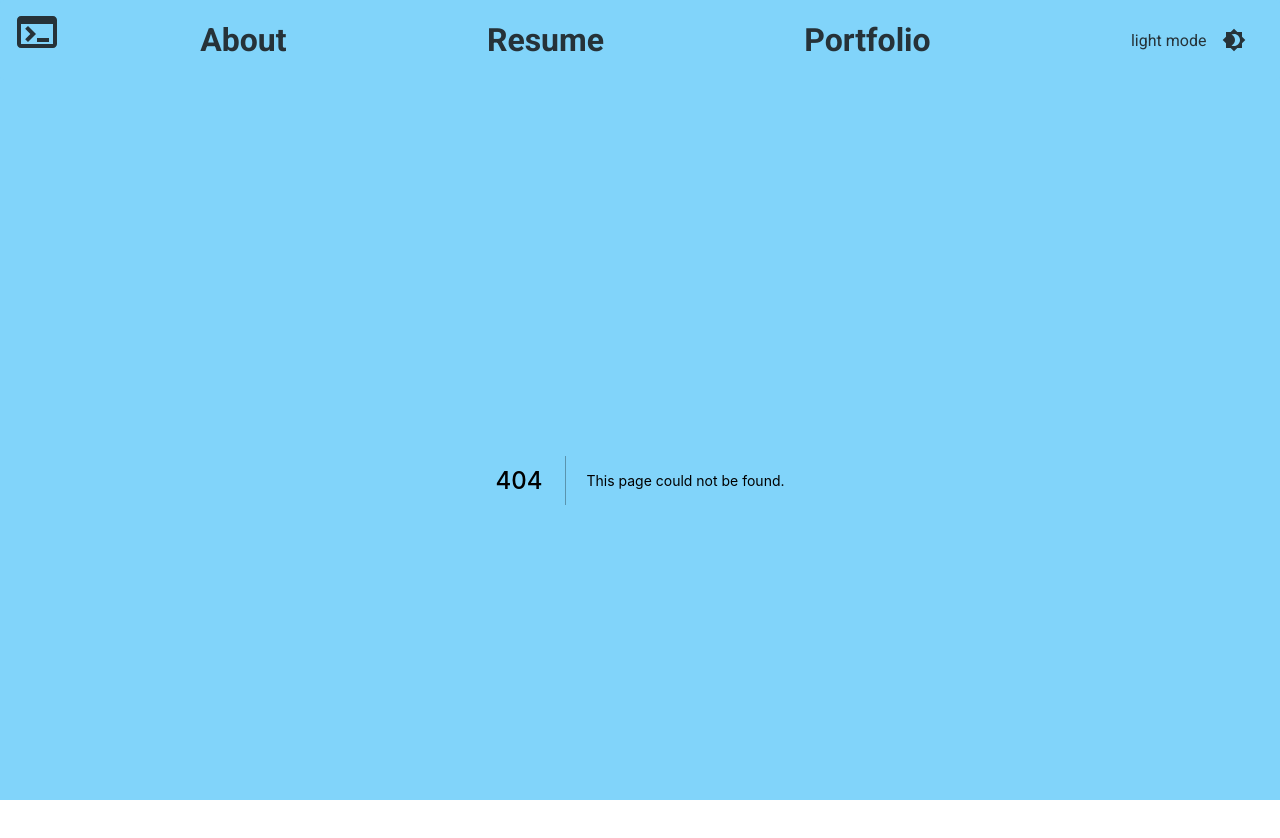
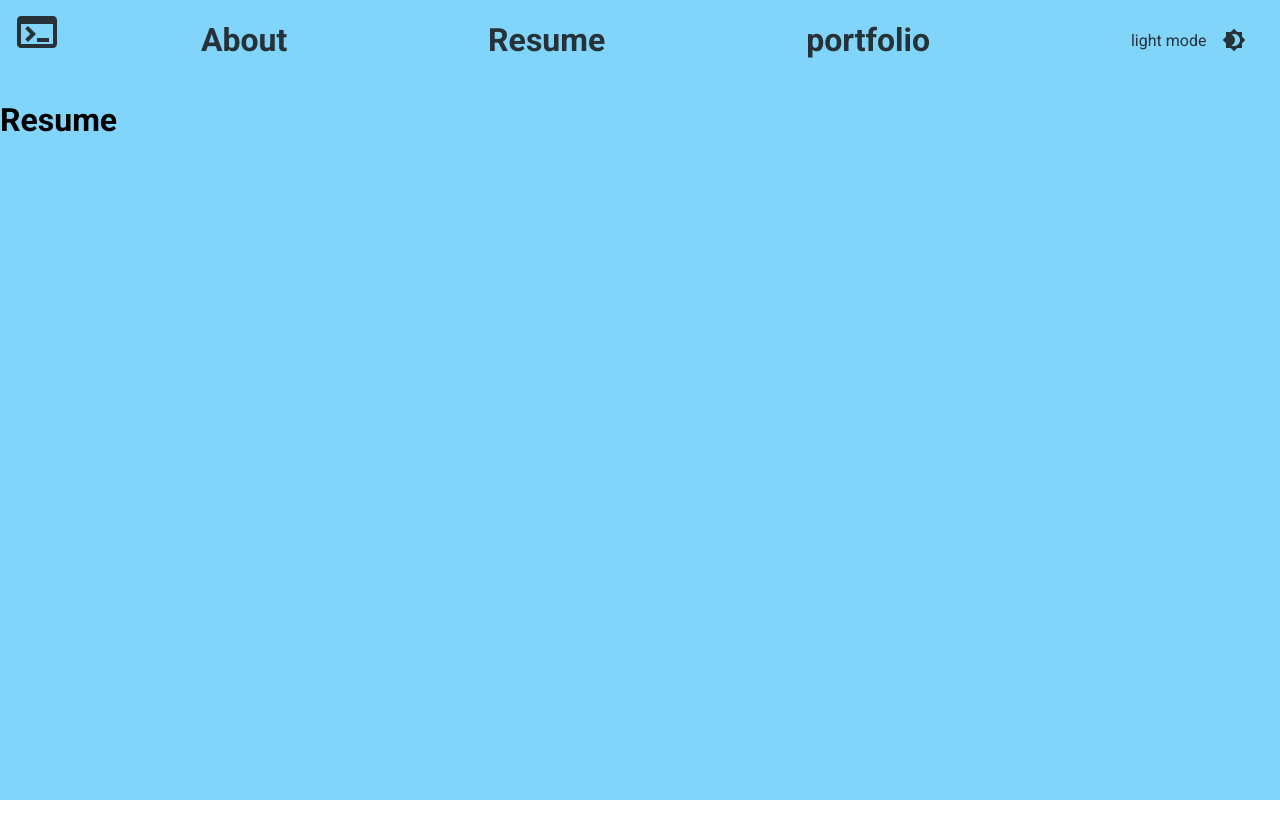
Before and after one commit to tarekel96/Portfolio_App, a Next.js app in the folder next-portfolio/: page /resume in a window 1280 px wide. Before the commit this address had no page. Shown: the top 838 px of the page. After the commit the page ends 800 px from the top, so only its background shows below. Built offline with nearby package versions, Linux system fonts and the light colour scheme.

Commit message:
implemented navigation for the different pages

```diff
--- a/next-portfolio/components/Navbar.js
+++ b/next-portfolio/components/Navbar.js
@@ -1,10 +1,26 @@
 import { useTheme, styled } from '@mui/material/styles';
 import { useSettingsContext } from '../context/SettingsContext';
+import Link from 'next/link';
 import IconButton from '@mui/material/IconButton';
 import Tooltip from '@mui/material/Tooltip';
 import TerminalIcon from '@mui/icons-material/Terminal';
 import Brightness4Icon from '@mui/icons-material/Brightness4';
 import Brightness7Icon from '@mui/icons-material/Brightness7';
+
+const navItems = [
+	{
+		title: 'About',
+		url: '/about'
+	},
+	{
+		title: 'Resume',
+		url: '/resume'
+	},
+	{
+		title: 'portfolio',
+		url: '/portfolio'
+	}
+];
 
 const Wrapper = styled('nav')(({ theme }) => ({
 	display: 'flex',
@@ -64,12 +80,20 @@ export const Navbar = () => {
 	return (
 		<Wrapper>
 			<Tooltip title="Send Message" placement="right" arrow={true}>
-				<Terminal />
+				<Link href="/">
+					<a>
+						<Terminal />
+					</a>
+				</Link>
 			</Tooltip>
 			<SubNavWrapper>
-				<NavItem>About</NavItem>
-				<NavItem>Resume</NavItem>
-				<NavItem>Portfolio</NavItem>
+				{navItems.map(({ title, url }, index) => (
+					<NavItem key={index}>
+						<Link href={url}>
+							<a>{title}</a>
+						</Link>
+					</NavItem>
+				))}
 			</SubNavWrapper>
 			{theme.palette.mode} mode
 			<IconButton sx={{ ml: 1 }} onClick={toggleDarkMode} color="inherit">
--- /dev/null
+++ b/next-portfolio/pages/portfolio.js
@@ -0,0 +1,5 @@
+const Portfolio = () => {
+	return <h1>Portfolio</h1>;
+};
+
+export default Portfolio;
--- /dev/null
+++ b/next-portfolio/pages/resume.js
@@ -0,0 +1,4 @@
+const Resume = () => {
+	return <h1>Resume</h1>;
+};
+export default Resume;
```
